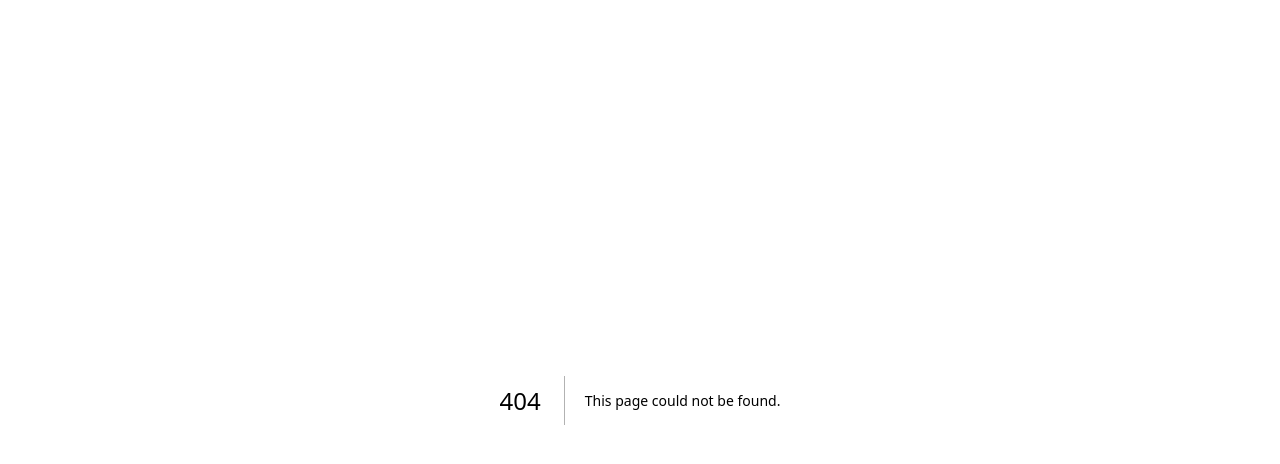
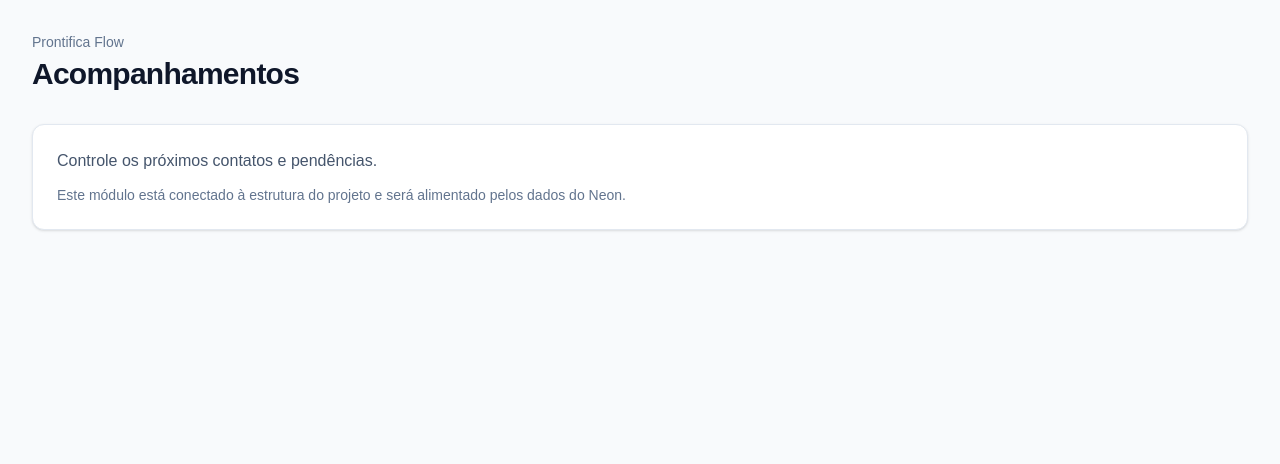
Before and after one commit to PhelipeRR/PRONTIFICA-FLOW, a Next.js app: page /acompanhamentos in a window 1280 px wide. Before the commit this address had no page. Shown: the top 464 px of the page. Built offline with nearby package versions, Linux system fonts and the light colour scheme.

Commit message:
fix: restore Tailwind styles and dashboard routes

```diff
--- a/package.json
+++ b/package.json
@@ -1,7 +1,7 @@
 {
   "name": "prontifica-flow",
   "private": true,
-  "scripts": {"dev":"next dev","build":"next build","start":"next start","lint":"next lint","typecheck":"tsc --noEmit","test":"vitest run"},
+  "scripts": {"dev":"next dev","build":"next build --webpack","start":"next start","lint":"next lint","typecheck":"tsc --noEmit","test":"vitest run"},
   "dependencies": {"@neondatabase/serverless":"latest","@tanstack/react-table":"latest","better-auth":"latest","date-fns":"latest","drizzle-orm":"latest","exceljs":"latest","lucide-react":"latest","next":"latest","next-themes":"latest","react":"latest","react-dom":"latest","recharts":"latest","sonner":"latest","zod":"latest","@tailwindcss/postcss":"latest"},
   "devDependencies": {"@types/node":"latest","@types/react":"latest","@types/react-dom":"latest","autoprefixer":"latest","postcss":"latest","tailwindcss":"latest","typescript":"latest","vitest":"latest","drizzle-kit":"latest"}
 }
--- /dev/null
+++ b/src/app/acompanhamentos/page.tsx
@@ -0,0 +1,2 @@
+import { PlaceholderPage } from "../placeholder-page";
+export default function Page() { return <PlaceholderPage title="Acompanhamentos" description="Controle os próximos contatos e pendências." />; }
--- /dev/null
+++ b/src/app/api/health/route.ts
@@ -0,0 +1,4 @@
+import { NextResponse } from "next/server";
+import { sql } from "drizzle-orm";
+import { db } from "../../../db";
+export async function GET() { if (!db) return NextResponse.json({ ok: false, database: "not-configured" }, { status: 503 }); try { await db.execute(sql`select 1`); return NextResponse.json({ ok: true, database: "connected" }); } catch { return NextResponse.json({ ok: false, database: "unavailable" }, { status: 503 }); } }
--- /dev/null
+++ b/src/app/configuracoes/page.tsx
@@ -0,0 +1,2 @@
+import { PlaceholderPage } from "../placeholder-page";
+export default function Page() { return <PlaceholderPage title="Configurações" description="Configure status, usuários e parâmetros da operação." />; }
--- /dev/null
+++ b/src/app/corretores/page.tsx
@@ -0,0 +1,2 @@
+import { PlaceholderPage } from "../placeholder-page";
+export default function Page() { return <PlaceholderPage title="Corretores" description="Gerencie os corretores vinculados à operação." />; }
--- a/src/app/globals.css
+++ b/src/app/globals.css
@@ -1,2 +1,4 @@
-@tailwind base; @tailwind components; @tailwind utilities;
-:root { color-scheme: light; } * { box-sizing: border-box; } body { margin: 0; background: #f8fafc; color: #0f172a; font-family: Arial, sans-serif; }
+@import "tailwindcss";
+:root { color-scheme: light; }
+* { box-sizing: border-box; }
+body { margin: 0; background: #f8fafc; color: #0f172a; font-family: Arial, sans-serif; }
--- /dev/null
+++ b/src/app/imobiliarias/page.tsx
@@ -0,0 +1,2 @@
+import { PlaceholderPage } from "../placeholder-page";
+export default function Page() { return <PlaceholderPage title="Imobiliárias" description="Gerencie imobiliárias e seus relacionamentos." />; }
--- /dev/null
+++ b/src/app/importar/page.tsx
@@ -0,0 +1,2 @@
+import { PlaceholderPage } from "../placeholder-page";
+export default function Page() { return <PlaceholderPage title="Importar Excel" description="Importe a base de leads mantendo a rastreabilidade da origem." />; }
--- /dev/null
+++ b/src/app/leads/page.tsx
@@ -0,0 +1,2 @@
+import { PlaceholderPage } from "../placeholder-page";
+export default function Page() { return <PlaceholderPage title="Leads" description="Consulte e gerencie os leads da operação." />; }
--- /dev/null
+++ b/src/app/placeholder-page.tsx
@@ -0,0 +1 @@
+export function PlaceholderPage({ title, description }: { title: string; description: string }) { return <section className="flex-1 p-8"><p className="text-sm text-slate-500">Prontifica Flow</p><h1 className="mt-1 text-3xl font-bold tracking-tight">{title}</h1><div className="mt-8 rounded-xl border border-slate-200 bg-white p-6 shadow-sm"><p className="text-slate-600">{description}</p><p className="mt-3 text-sm text-slate-500">Este módulo está conectado à estrutura do projeto e será alimentado pelos dados do Neon.</p></div></section>; }
--- /dev/null
+++ b/src/app/relatorios/page.tsx
@@ -0,0 +1,2 @@
+import { PlaceholderPage } from "../placeholder-page";
+export default function Page() { return <PlaceholderPage title="Relatórios" description="Visualize relatórios comerciais e indicadores." />; }
```
